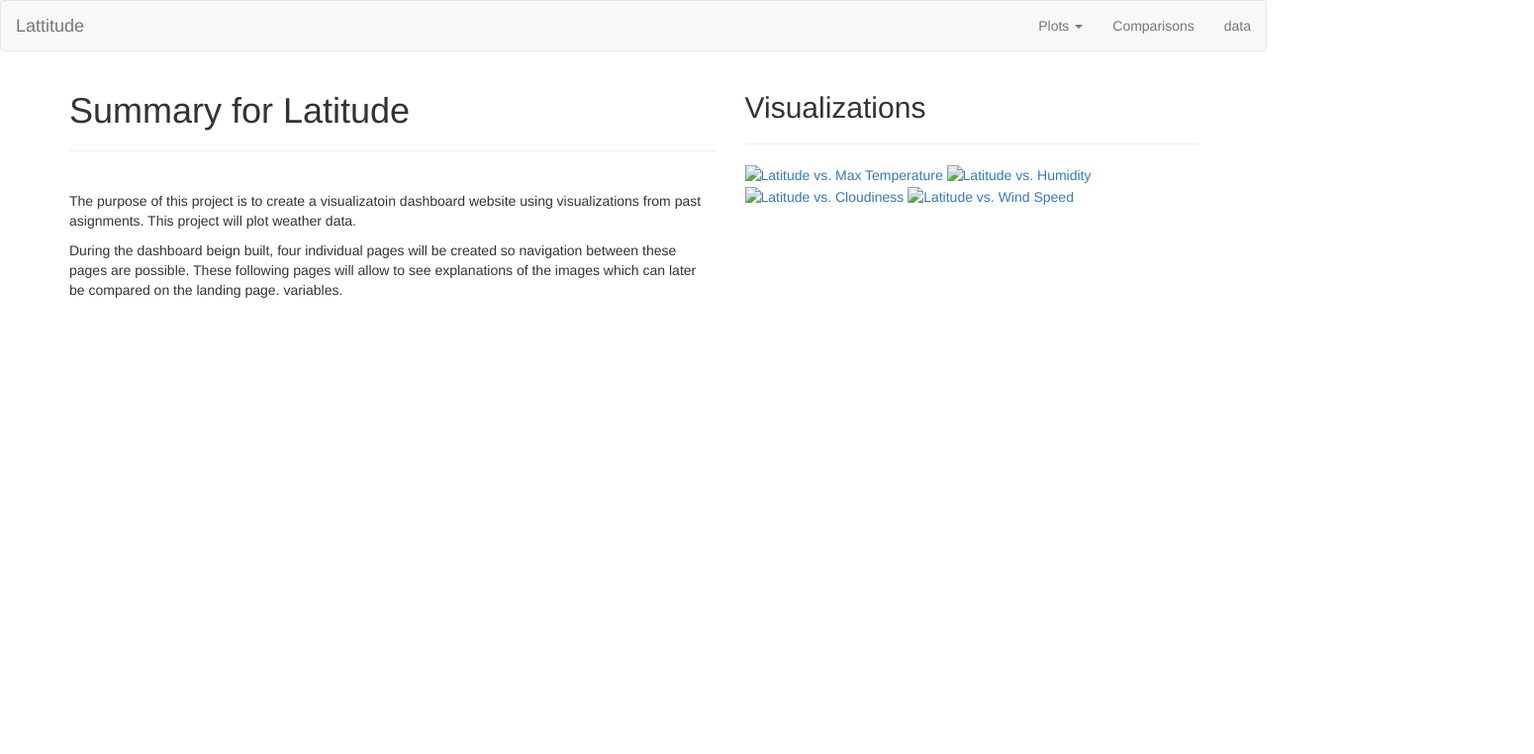
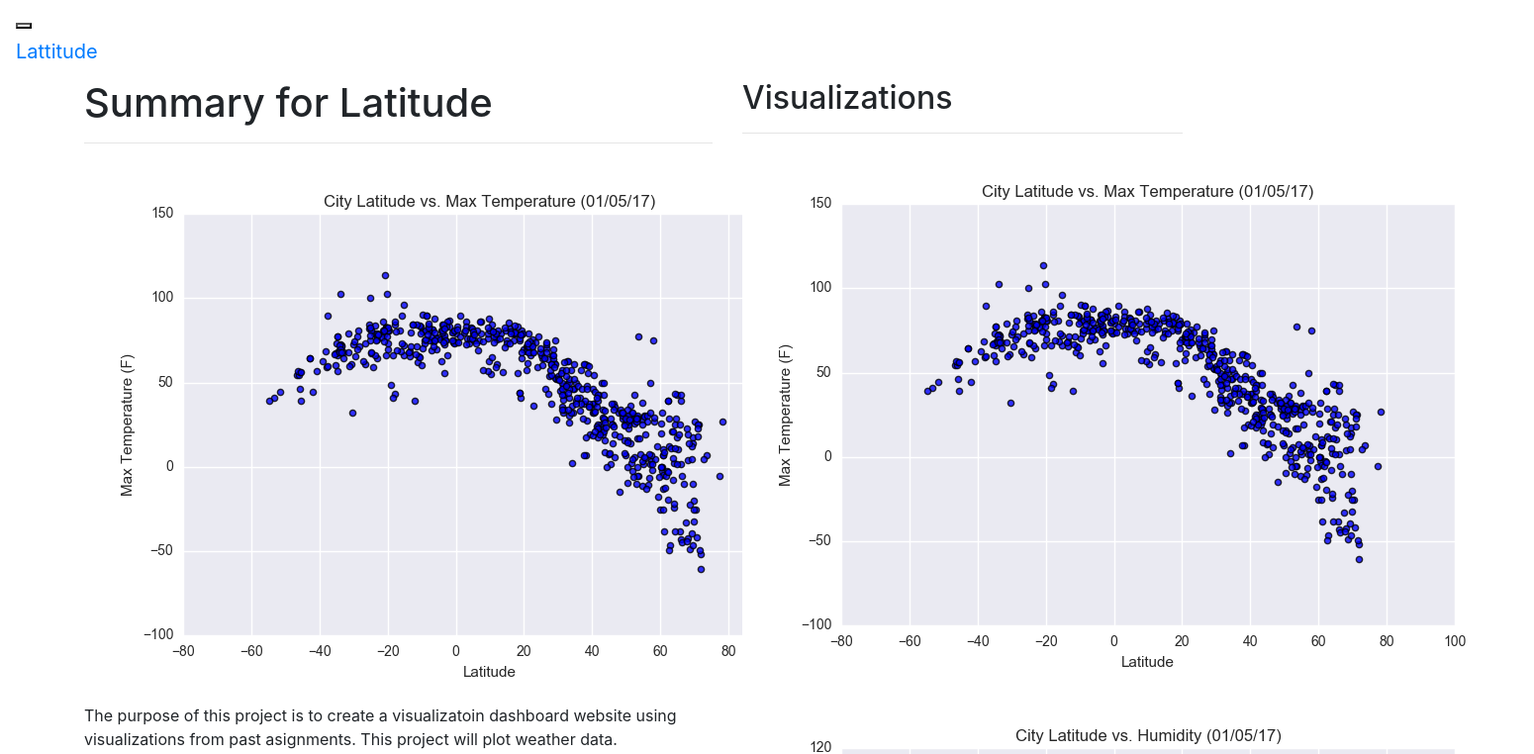
Before and after one commit to srsutar/srsutar.github.io, a plain HTML site: page index.html in a window 1280 px wide. Shown: the top 762 px of the page at 99% size, 1550 px wide, since content can reach past the window. Drawn offline with nearby package versions, Linux system fonts and the light colour scheme.

Commit message:
update file path

```diff
--- a/index.html
+++ b/index.html
@@ -6,8 +6,7 @@
   <meta name=“viewport” content=“width=device-width, initial-scale=1.0”>
   <meta http-equiv=“X-UA-Compatible” content=“ie=edge”>
   <title>Latitude Weather Analysis</title>
-  <link rel="stylesheet" href="https://maxcdn.bootstrapcdn.com/bootstrap/3.3.6/css/bootstrap.min.css" media="screen">
-  <link rel="stylesheet" href="style.css" media="screen">
+  <link rel="stylesheet" href="https://stackpath.bootstrapcdn.com/bootstrap/4.4.1/css/bootstrap.min.css">
 </head>
 
 <body>
@@ -32,14 +31,14 @@
               <a href="#" class="nav-link dropdown-toggle" data-toggle="dropdown" role="button" aria-haspopup="true"
                 aria-expanded="false">Plots <span class="caret"></span></a>
               <ul class="dropdown-menu">
-                <li><a href="Max Temperature.html">Max Temperature</a></li>
-                <li><a href="Humidity.html">Humidity</a></li>
-                <li><a href="Cloudiness.html">Cloudiness</a></li>
-                <li><a href="Windspeed.html">Wind Speed</a></li>
+                <li><a href="templates/Max Temperature.html">Max Temperature</a></li>
+                <li><a href="templates/Humidity.html">Humidity</a></li>
+                <li><a href="templates/Cloudiness.html">Cloudiness</a></li>
+                <li><a href="templates/Windspeed.html">Wind Speed</a></li>
               </ul>
             </li>
-            <li><a href="Comparisons.html">Comparisons</a></li>
-            <li><a href="data.html">data</a></li>
+            <li><a href="templates/comparisons.html">Comparisons</a></li>
+            <li><a href="templates/data.html">data</a></li>
           </ul>
         </div>
       </div>
@@ -50,7 +49,7 @@
         <article class="description-content">
           <h1 class="description-header">Summary for Latitude</h1>
           <hr class="description-hr" />
-          <img src="Max_Temperature.png" alt="" id="description-image" />
+          <img src="images/Max_Temperature.png" alt="" id="description-image" />
           <p>The purpose of this project is to create a visualizatoin dashboard website using visualizations from past
             asignments. This project will plot weather data. </p>
           <p>During the dashboard beign built, four individual pages will be created so navigation between these pages
@@ -65,12 +64,12 @@
             <h2 class="imageNav-header">Visualizations</h2>
             <hr />
             <div id="images">
-              <a href="Max_Temperature.html"><img src="Max_Temperature.png" alt="Latitude vs. Max Temperature"
+              <a href="templates/Max_Temperature.html"><img src="images/Max_Temperature.png" alt="Latitude vs. Max Temperature"
                   class="imageNav-photo"></a>
-              <a href="Humidity.html"><img src="Humidity.png" alt="Latitude vs. Humidity" class="imageNav-photo"></a>
-              <a href="Cloudiness.html"><img src="Cloudiness.png" alt="Latitude vs. Cloudiness"
+              <a href="templates/Humidity.html"><img src="images/Humidity.png" alt="Latitude vs. Humidity" class="imageNav-photo"></a>
+              <a href="templates/Cloudiness.html"><img src="images/Cloudiness.png" alt="Latitude vs. Cloudiness"
                   class="imageNav-photo"></a>
-              <a href="Windspeed.html"><img src="Windspeed.png" alt="Latitude vs. Wind Speed"
+              <a href="templates/Windspeed.html"><img src="images/Windspeed.png" alt="Latitude vs. Wind Speed"
                   class="imageNav-photo"></a>
             </div>
           </div>
--- a/templates/Cloudiness.html
+++ b/templates/Cloudiness.html
@@ -6,8 +6,7 @@
   <meta name=“viewport” content=“width=device-width, initial-scale=1.0”>
   <meta http-equiv=“X-UA-Compatible” content=“ie=edge”>
   <title>Latitude Weather Analysis</title>
-  <link rel="stylesheet" href="https://maxcdn.bootstrapcdn.com/bootstrap/3.3.6/css/bootstrap.min.css" media="screen">
-  <link rel="stylesheet" href="style.css" media="screen">
+  <link rel="stylesheet" href="https://stackpath.bootstrapcdn.com/bootstrap/4.4.1/css/bootstrap.min.css">
 </head>
 <body>
     <nav class="navbar navbar-default">
@@ -21,7 +20,7 @@
 					  <span class="icon-bar"></span>
           </button>
           <div class="col-xs-7 phone-nav">
-            <a class="navbar-brand" href="index.html" id="logo">Lattitude</a>
+            <a class="navbar-brand" href="../index.html" id="logo">Lattitude</a>
           </div>
        </div>
        <div class="collapse navbar-collapse" id="bs-example-navbar-collapse-1">
@@ -35,7 +34,7 @@
                 <li><a href="Windspeed.html">Wind Speed</a></li>
              </ul>
            </li>
-           <li><a href="Comparisons.html">Comparisons</a></li>
+           <li><a href="comparisons.html">Comparisons</a></li>
            <li><a href="data.html">data</a></li>
         </ul>
       </div>
@@ -47,7 +46,7 @@
         <article class="description-content">
           <h1 class="description-header">Cloudiness</h1>
           <hr class="description-hr"/>
-          <img src="Fig2.png" alt="" class="img-responsive"/>
+          <img src="../images/Fig2.png" alt="" class="img-responsive"/>
           <p>The analysis shows an irregular trend occurring because although there is a cluster of points towards 100% humidity, there is a tiny band of dots at 0% humidity. Near 0 degrees latitude, we see a cluster closer to 100% humidity. This figure doesn’t provide us enough analysis to make more concluding statements.</p>
         </article>
       </div>
@@ -57,10 +56,10 @@
             <h2 class="imageNav-header">Visualizations</h2>
             <hr />
             <div id="images">
-              <a href="Max_Temperature.html"><img src="Fig1.png" alt="Latitude vs. Max Temperature" class="imageNav-photo"></a>
-              <a href="Humidity.html"><img src="Fig2.png" alt="Latitude vs. Humidity" class="imageNav-photo active"></a>
-              <a href="Cloudiness.html"><img src="Fig3.png" alt="Latitude vs. Cloudiness" class="imageNav-photo"></a>
-              <a href="Windspeed.html"><img src="Fig4.png" alt="Latitude vs. Wind Speed" class="imageNav-photo"></a>
+              <a href="Max_Temperature.html"><img src="../images/Fig1.png" alt="Latitude vs. Max Temperature" class="imageNav-photo"></a>
+              <a href="Humidity.html"><img src="../images/Fig2.png" alt="Latitude vs. Humidity" class="imageNav-photo active"></a>
+              <a href="Cloudiness.html"><img src="../images/Fig3.png" alt="Latitude vs. Cloudiness" class="imageNav-photo"></a>
+              <a href="Windspeed.html"><img src="../images/Fig4.png" alt="Latitude vs. Wind Speed" class="imageNav-photo"></a>
             </div>
           </div>
         </section>
```
Also changed, not shown: 1 other file.
